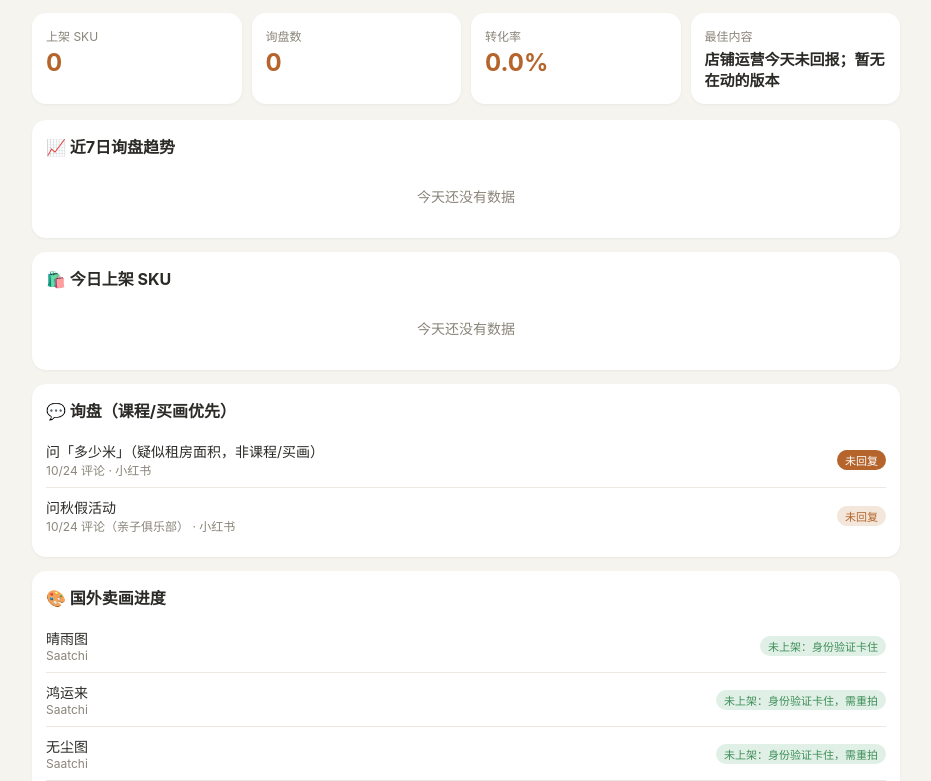
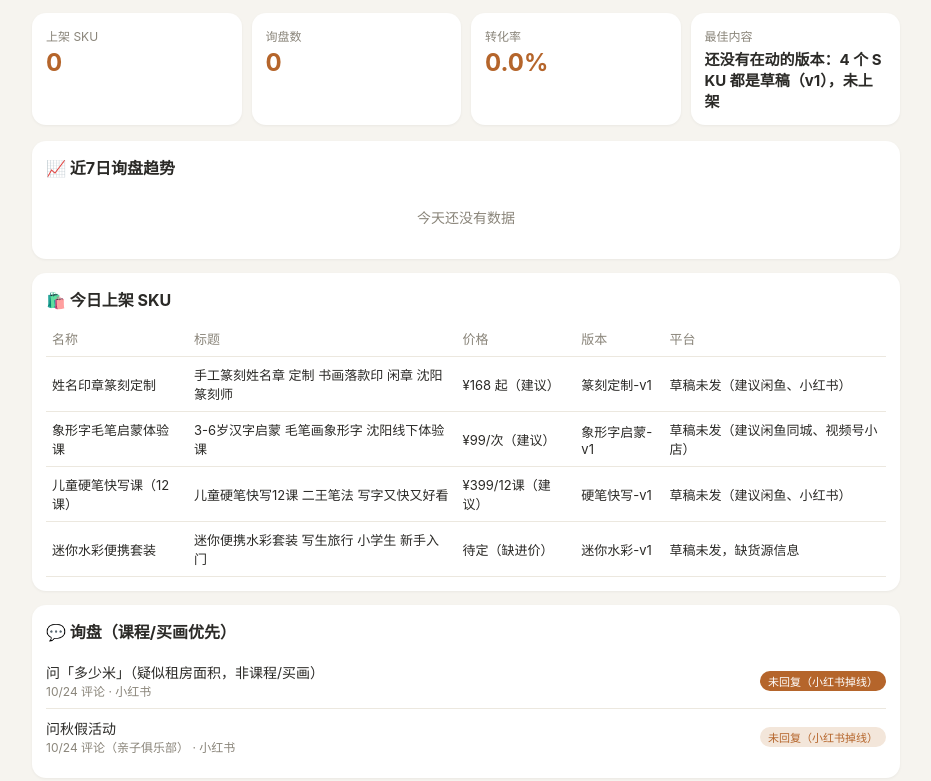
Before and after one commit to Wisdom1st/daily-dashboard, a plain HTML site: page index.html in a window 1280 px wide. Shown: the part 80-861 px from the top of the page, without its empty margins (174-1105 px from the left). Drawn offline with Linux system fonts and the light colour scheme.

Commit message:
Dashboard 2026-10-27

```diff
--- a/index.html
+++ b/index.html
@@ -30,51 +30,80 @@ svg{width:100%;height:auto;display:block}footer{text-align:center;color:var(--mu
 
 <!-- ===== DATA START：由项目总管脚本每晚更新 ===== -->
 <script id="DATA">const DATA = {
-  "date": "2026-10-26",
+  "date": "2026-10-27",
   "skuCount": 0,
   "inquiryCount": 0,
   "convRate": 0,
-  "bestContent": "店铺运营今天未回报；暂无在动的版本",
-  "skus": [],
+  "bestContent": "还没有在动的版本：4 个 SKU 都是草稿（v1），未上架",
+  "skus": [
+    {
+      "name": "姓名印章篆刻定制",
+      "title": "手工篆刻姓名章 定制 书画落款印 闲章 沈阳篆刻师",
+      "price": "¥168 起（建议）",
+      "version": "篆刻定制-v1",
+      "platform": "草稿未发（建议闲鱼、小红书）"
+    },
+    {
+      "name": "象形字毛笔启蒙体验课",
+      "title": "3-6岁汉字启蒙 毛笔画象形字 沈阳线下体验课",
+      "price": "¥99/次（建议）",
+      "version": "象形字启蒙-v1",
+      "platform": "草稿未发（建议闲鱼同城、视频号小店）"
+    },
+    {
+      "name": "儿童硬笔快写课（12课）",
+      "title": "儿童硬笔快写12课 二王笔法 写字又快又好看",
+      "price": "¥399/12课（建议）",
+      "version": "硬笔快写-v1",
+      "platform": "草稿未发（建议闲鱼、小红书）"
+    },
+    {
+      "name": "迷你水彩便携套装",
+      "title": "迷你便携水彩套装 写生旅行 小学生 新手入门",
+      "price": "待定（缺进价）",
+      "version": "迷你水彩-v1",
+      "platform": "草稿未发，缺货源信息"
+    }
+  ],
   "inquiries": [
     {
       "topic": "问「多少米」（疑似租房面积，非课程/买画）",
       "from": "10/24 评论",
       "platform": "小红书",
-      "status": "未回复"
+      "status": "未回复（小红书掉线）"
     },
     {
       "topic": "问秋假活动",
       "from": "10/24 评论（亲子俱乐部）",
       "platform": "小红书",
-      "status": "未回复"
+      "status": "未回复（小红书掉线）"
     }
   ],
   "paintings": [
     {
       "title": "晴雨图",
-      "platform": "Saatchi",
-      "status": "未上架：身份验证卡住"
+      "platform": "Artmajeur $900",
+      "status": "已上架，有货"
     },
     {
       "title": "鸿运来",
-      "platform": "Saatchi",
-      "status": "未上架：身份验证卡住，需重拍"
+      "platform": "Artmajeur $950",
+      "status": "已上架，有货"
     },
     {
       "title": "无尘图",
-      "platform": "Saatchi",
-      "status": "未上架：身份验证卡住，需重拍"
+      "platform": "Artmajeur $900",
+      "status": "已上架，有货"
     },
     {
       "title": "三幅作品",
-      "platform": "Artmajeur",
-      "status": "等聪伟确认资料"
+      "platform": "Saatchi",
+      "status": "未上架：身份验证卡住（工单 2229207 等客服）"
     },
     {
       "title": "三幅作品",
       "platform": "Singulart",
-      "status": "申请待审"
+      "status": "申请待审（10/20 提交，无来信）"
     }
   ],
   "trend7": [
```
